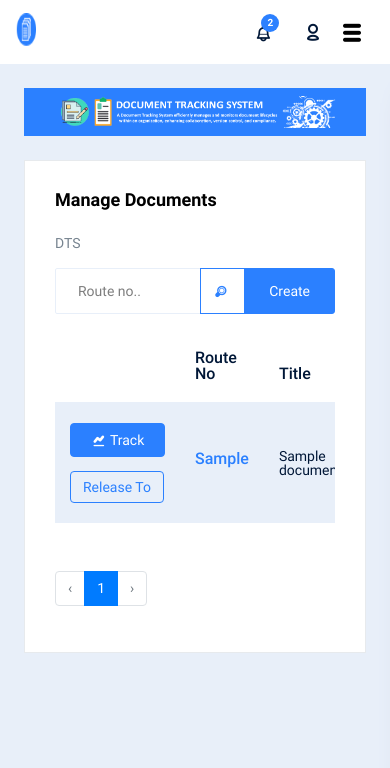
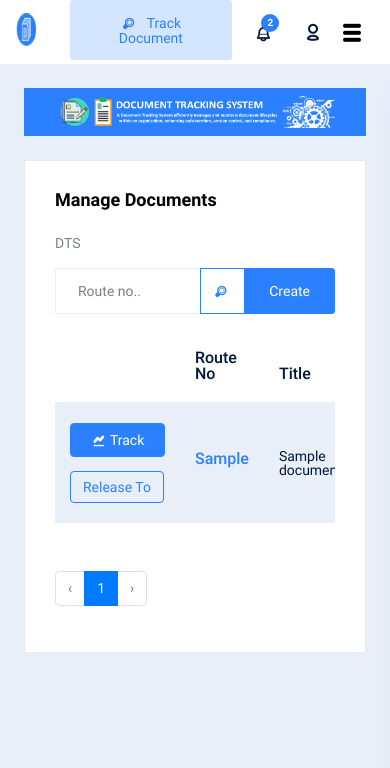
Before and after one commit to ruseltayongski/dtsPythonProject, a Django app: page /documents in a window 390 px wide. Shown: the top 768 px of the page. Run offline with Django 4.2, Linux system fonts and the light colour scheme; a user stored in the database is signed in; tables that the repository leaves empty hold one stand-in row (values such as "Sample post"); one stand-in notice (Sample message) is shown; some libraries are stand-ins or nearby versions.

Commit message:
Delete and global track function

```diff
--- a/dts/document/templates/create_documents.html
+++ b/dts/document/templates/create_documents.html
@@ -5,7 +5,7 @@
         {{ form.as_p }}
     </div>
     <div class="modal-footer">
-        <button type="button" class="btn btn-outline-primary btn-fw" data-dismiss="modal">Close</button>
+        <button type="button" class="btn btn-outline-info btn-fw" data-dismiss="modal">Close</button>
         <button type="submit" class="btn btn-info">Create</button>
     </div>
 </form>
--- a/dts/document/templates/documents.html
+++ b/dts/document/templates/documents.html
@@ -5,6 +5,10 @@
 <style>
     .cursor-pointer {
         cursor: pointer;
+    }
+    #route_no_individual {
+        margin-left: 5px;
+        font-size: 12pt;
     }
 </style>
 {% endblock %}
@@ -35,6 +39,7 @@
                                 </div>
                             </div>
                         </form>
+                        {% if documents %}
                             <div class="table-responsive">
                                 <table class="table table-striped">
                                     <thead>
@@ -61,7 +66,7 @@
                                         {% for document in documents %}
                                             <tr>
                                                 <td width="5%">
-                                                <button type="button" class="btn btn-sm btn-info" onclick="trackDocument({{ document.id }})" style="width:95px;"><i class="typcn typcn-chart-line"></i> Track</button><br><br>
+                                                    <button type="button" class="btn btn-sm btn-info" onclick="trackDocument({{ document.id }}, '{{ document.route_no }}')" style="width:95px;"><i class="typcn typcn-chart-line"></i> Track</button><br><br>
                                                     <button type="button" class="btn btn-sm btn-outline-info btn-fw">Release To</button>
                                                 </td>
                                                 <td><h4 class="text-info cursor-pointer" onclick="infoDocument({{ document.id }})">{{ document.route_no }}</h4></td>
@@ -80,6 +85,11 @@
                                     </tbody>
                                 </table>
                             </div>
+                        {% else %}
+                            <div class="alert alert-info">
+                                <i class="typcn typcn-info"></i>&nbsp; No document found
+                            </div>
+                        {% endif %}
                         <div class="mt-5">
                             <ul class="pagination">
                                 {% if documents.has_previous %}
@@ -161,6 +171,11 @@
                         <span aria-hidden="true">×</span>
                     </button>
                 </div>
+                <div class="container">
+                    <div class="alert alert-info mt-3">
+                        <h3 class="mb-0"><span>Route No:</span> <span id="route_no_individual"></span></h3>
+                    </div>
+                </div>
                 <div class="modal_body">
 
                 </div>
@@ -184,18 +199,52 @@
         </div>
     </div>
 
+    <div class="modal fade" id="delete_dts" tabindex="-1" role="dialog" aria-labelledby="exampleModalLabel" aria-hidden="true">
+        <div class="modal-dialog modal-sm" role="document">
+            <div class="modal-content">
+                <div class="modal-header bg-info">
+                    <h5 class="modal-title text-white"></h5>
+                    <button type="button" class="close" data-dismiss="modal" aria-label="Close">
+                        <span aria-hidden="true">×</span>
+                    </button>
+                </div>
+                <form method="POST" action="{% url 'delete_document' %}">
+                    {% csrf_token %}
+                    <div class="modal-body">
+                        <input type="hidden" name="document_id" id="document_id_delete">
+                        <p class="alert alert-info">Are you sure you want to delete this document with route number <span id="document_route_no"></span>?</p>
+                    </div>
+                    <div class="modal-footer">
+                        <button type="button" class="btn btn-sm btn-outline-info btn-fw" data-dismiss="modal">Close</button>
+                        <button type="submit" class="btn btn-sm btn-primary">Confirm</button>
+                    </div>
+                </form>
+            </div>
+        </div>
+    </div>
+
 {% endblock %}
 
 {% block js %}
+
     {% if messages %}
         {% for message in messages %}
+            {% if message.tags == 'success' %}
                 <script>
                     Lobibox.notify('success', {
                         msg: '{{ message }}'
                     });
                 </script>
+            {% else %}
+                <script>
+                    Lobibox.notify('error', {
+                        msg: '{{ message }}'
+                    });
+                </script>
+            {% endif %}
         {% endfor %}
     {% endif %}
+
     <script>
         var create_document_url = "{% url 'create_document' %}";
         var track_document_url = "{% url 'track_document' pk=123 %}";
--- a/dts/document/templates/info_documents.html
+++ b/dts/document/templates/info_documents.html
@@ -18,7 +18,7 @@
     </div>
     <div class="modal-footer">
         <button type="button" class="btn btn-outline-primary btn-fw" data-dismiss="modal">Close</button>
-        <button type="button" class="btn btn-outline-info btn-fw">Delete</button>
+        <button type="button" class="btn btn-outline-info btn-fw" onclick="deleteDocument('{{ document.id }}','{{ document.route_no }}')" href="#delete_dts" data-backdrop="static" data-toggle="modal">Delete</button>
         <button type="submit" class="btn btn-info">Update</button>
     </div>
 </form>
--- a/dts/document/urls.py
+++ b/dts/document/urls.py
@@ -6,5 +6,6 @@ urlpatterns = [
     path('documents', views.documents, name="documents"),
     path('create_document', views.create_document, name="create_document"),
     path('update_document/<document_id>', views.update_document, name="update_document"),
+    path('delete_document', views.delete_document, name="delete_document"),
     path('track_document/<pk>', views.track_document, name="track_document"),
 ]
--- a/dts/document/views.py
+++ b/dts/document/views.py
@@ -76,12 +76,49 @@ def update_document(request, document_id):
             document = form.save(commit=False)
             document.save()
 
+            tracking = Tracking.objects.filter(document_id=document_id).first()
+            tracking.remarks = document.title
+            tracking.save()
+
             messages.success(request, 'Successfully updated document!')
             return redirect(request.META.get('HTTP_REFERER', '/'))
     else:
         form = DocumentForm(instance=document)
 
     return render(request, 'info_documents.html', {'form': form, 'document': document})
+
+
+def delete_document(request):
+    document_id = request.POST.get('document_id')
+    try:
+        document = Document.objects.get(pk=document_id)
+        route_no = document.route_no
+        document.delete()
+
+        messages.error(request, f"Document with ROUTE NO: {route_no} has been deleted successfully.")
+    except Document.DoesNotExist:
+        messages.error(request, f"Document with id {document_id} does not exist.")
+    except Exception as e:
+        messages.error(request, f"An error occurred: {e}")
+
+    return redirect(request.META.get('HTTP_REFERER', '/'))
+
+
+def track_document(request, pk):
+    query = Q()
+    if pk.isdigit():
+        pk_value = int(pk)
+        query |= Q(document_id=pk_value)
+    else:
+        pk_value = pk
+        query |= Q(route_no=pk_value)
+
+    tracking = Tracking.objects.filter(query).all()
+
+    for track in tracking:
+        track.duration = get_duration(track.created)
+
+    return render(request, 'track_documents.html', {'tracking': tracking})
 
 
 def get_duration(created):
@@ -102,20 +139,3 @@ def get_duration(created):
     else:
         months = int(delta.total_seconds() / 2592000)
         return f'{months} {"month" if months == 1 else "months"} ago'
-
-
-def track_document(request, pk):
-    query = Q()
-    if pk.isdigit():
-        pk_value = int(pk)
-        query |= Q(document_id=pk_value)
-    else:
-        pk_value = pk
-        query |= Q(route_no=pk_value)
-
-    tracking = Tracking.objects.filter(query).all()
-
-    for track in tracking:
-        track.duration = get_duration(track.created)
-
-    return render(request, 'track_documents.html', {'tracking': tracking})
--- a/dts/static/Lobibox/Lobibox.js
+++ b/dts/static/Lobibox/Lobibox.js
@@ -1285,7 +1285,7 @@ var Lobibox = Lobibox || {};
         }
     };
     //User can set default options to this variable
-    var url = 'http://'+window.location.hostname + '/maif/public/Lobibox/sounds/';
+    var url = 'http://'+window.location.hostname + ':8000/static/Lobibox/sounds/';
     Lobibox.notify.DEFAULTS = {
         title: true,                // Title of notification. If you do not include the title in options it will automatically takes its value
         //from Lobibox.notify.OPTIONS object depending of the type of the notifications or set custom string. Set this false to disable title
--- a/dts/static/script/document.js
+++ b/dts/static/script/document.js
@@ -12,13 +12,35 @@ function createDocument() {
     },500);
 }
 
-function trackDocument(document_id) {
+function trackDocument(document_id, route_no) {
     $('#track_dts').modal('show');
     $('.modal_body').html(loading);
     $('.modal-title').html("<i class='typcn typcn-chart-line'></i> Track Document");
+    $('#route_no_individual').html(route_no)
     setTimeout(function() {
         $.ajax({
             url: track_document_url.replace('123', document_id),
+            type: 'GET',
+            success: function(result) {
+                $('.modal_body').html(result);
+            }
+        });
+    },500);
+}
+
+function trackDocumentGlobal() {
+    $('#track_dts_global').modal('show');
+    $("#track_route_no").val("");
+    $('.modal_body').html("");
+    $('.modal-title').html("<i class='typcn typcn-chart-line'></i> Track Document");
+}
+
+function trackDocumentGlobalConfirm() {
+    const route_no = $("#track_route_no").val();
+    $('.modal_body').html(loading);
+    setTimeout(function() {
+        $.ajax({
+            url: track_document_url.replace('123', route_no ? route_no : '123'),
             type: 'GET',
             success: function(result) {
                 $('.modal_body').html(result);
@@ -41,3 +63,9 @@ function infoDocument(document_id) {
         });
     },500);
 }
+
+function deleteDocument(document_id, route_no) {
+    $('.modal-title').html("Confirmation?");
+    $("#document_id_delete").val(document_id);
+    $("#document_route_no").text(route_no);
+}
--- /dev/null
+++ b/dts/templates/_modal.html
@@ -0,0 +1,24 @@
+<div class="modal fade" id="track_dts_global" tabindex="-1" role="dialog" aria-hidden="true">
+    <div class="modal-dialog modal-lg" style="max-width: 1000px;" role="document">
+        <div class="modal-content">
+            <div class="modal-header bg-info text-white">
+                <h5 class="modal-title"></h5>
+                <button type="button" class="close" data-dismiss="modal" aria-label="Close">
+                    <span aria-hidden="true">×</span>
+                </button>
+            </div>
+            <div class="container">
+                <div class="alert alert-info mt-3">
+                    <div class="input-group">
+                        <input type="text" class="form-control" placeholder="Track Route No" id="track_route_no">
+                        <div class="input-group-append">
+                            <button class="btn btn-outline-secondary" type="button" onclick="trackDocumentGlobalConfirm()"><i class="typcn typcn-chart-line"></i> Track</button>
+                        </div>
+                    </div>
+                </div>
+            </div>
+            <div class="modal_body">
+            </div>
+        </div>
+    </div>
+</div>
--- a/dts/templates/_navbar.html
+++ b/dts/templates/_navbar.html
@@ -33,8 +33,8 @@
             Help
           </a>
         </li>-->
-        <li class="nav-item d-none d-lg-flex  mr-2">
-          <button type="button" class="btn btn-inverse-info btn-fw"><i class="typcn typcn-zoom"></i>&nbsp;&nbsp; Track Document</button>
+        <li class="nav-item d-lg-flex mr-2">
+          <button type="button" class="btn btn-inverse-info btn-fw" onclick="trackDocumentGlobal()"><i class="typcn typcn-zoom"></i>&nbsp;&nbsp; Track Document</button>
         </li>
         <li class="nav-item dropdown d-flex">
           <a class="nav-link count-indicator dropdown-toggle d-flex justify-content-center align-items-center" id="messageDropdown" href="#" data-toggle="dropdown">
--- a/dts/templates/main.html
+++ b/dts/templates/main.html
@@ -38,6 +38,7 @@
         <!-- page-body-wrapper ends -->
     </div>
     <!-- container-scroller -->
+    {% include '_modal.html' %}
 
     <!-- base:js -->
     <script src="{% static 'vendors/js/vendor.bundle.base.js' %}"></script>
@@ -57,7 +58,7 @@
     <!-- End plugin js for this page -->
     <!-- Custom js for this page-->
     <script src="{% static 'js/dashboard.js' %}"></script>
-    <script src="{% static 'Lobibox/lobibox.js' %}"></script>
+    <script src="{% static 'Lobibox/lobibox.js' %}?v=1"></script>
     <script>
         var path_gif = "{% static 'images/loading.gif' %}";
         var loading = '<center><img src="'+path_gif+'" alt=""></center>';
```
Also changed, not shown: dts/document/models.py (+6 -4 lines), dts/document/templates/track_documents.html (+9 -0 lines). Lines whose indentation alone changed are shown as unchanged.
